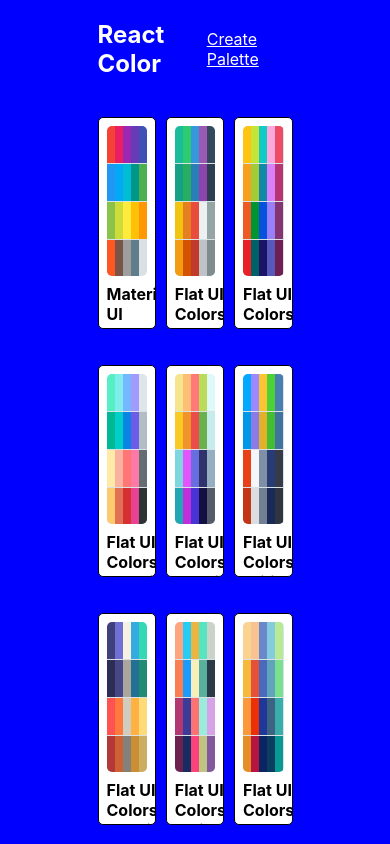
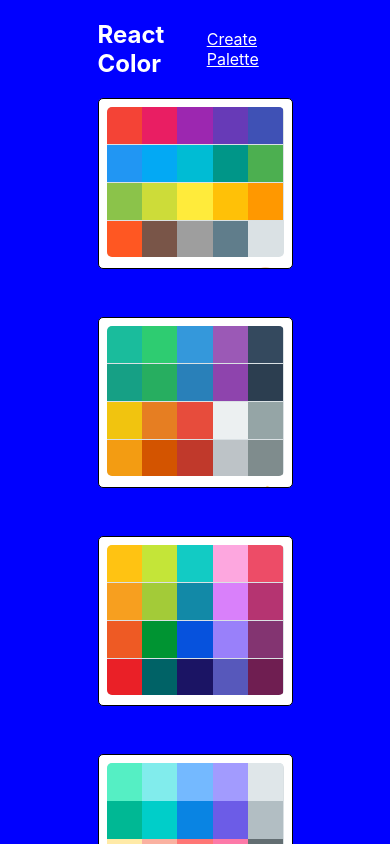
Before and after one commit to ChrisB32-cloud/Color-Project, a React (Create React App) app: page / in a window 390 px wide. Built offline with nearby package versions, Linux system fonts and the light colour scheme.

Commit message:
PaletteList is now responsive

```diff
--- a/src/styles/PaletteListStyles.js
+++ b/src/styles/PaletteListStyles.js
@@ -1,3 +1,5 @@
+import sizes from './Sizes';
+
 export default {
   root: {
     backgroundColor: 'blue',
@@ -15,6 +17,10 @@ export default {
     alignItems: 'flex-start',
     flexDirection: 'row',
     flexWrap: 'wrap'
+    // [sizes.down('md')]: {
+    //   alignItems: 'center',
+    //   justifyContent: 'center'
+    // }
 
     // border: '1px solid white'
   },
@@ -33,6 +39,13 @@ export default {
     width: '100%',
     display: 'grid',
     gridTemplateColumns: 'repeat(3, 30%)',
-    gridGap: '5%'
+    gridGap: '5%',
+    [sizes.down('md')]: {
+      gridTemplateColumns: 'repeat(2, 50%)'
+    },
+    [sizes.down('xs')]: {
+      gridGap: '2.5%',
+      gridTemplateColumns: 'repeat(1, 100%)'
+    }
   }
 };
```
